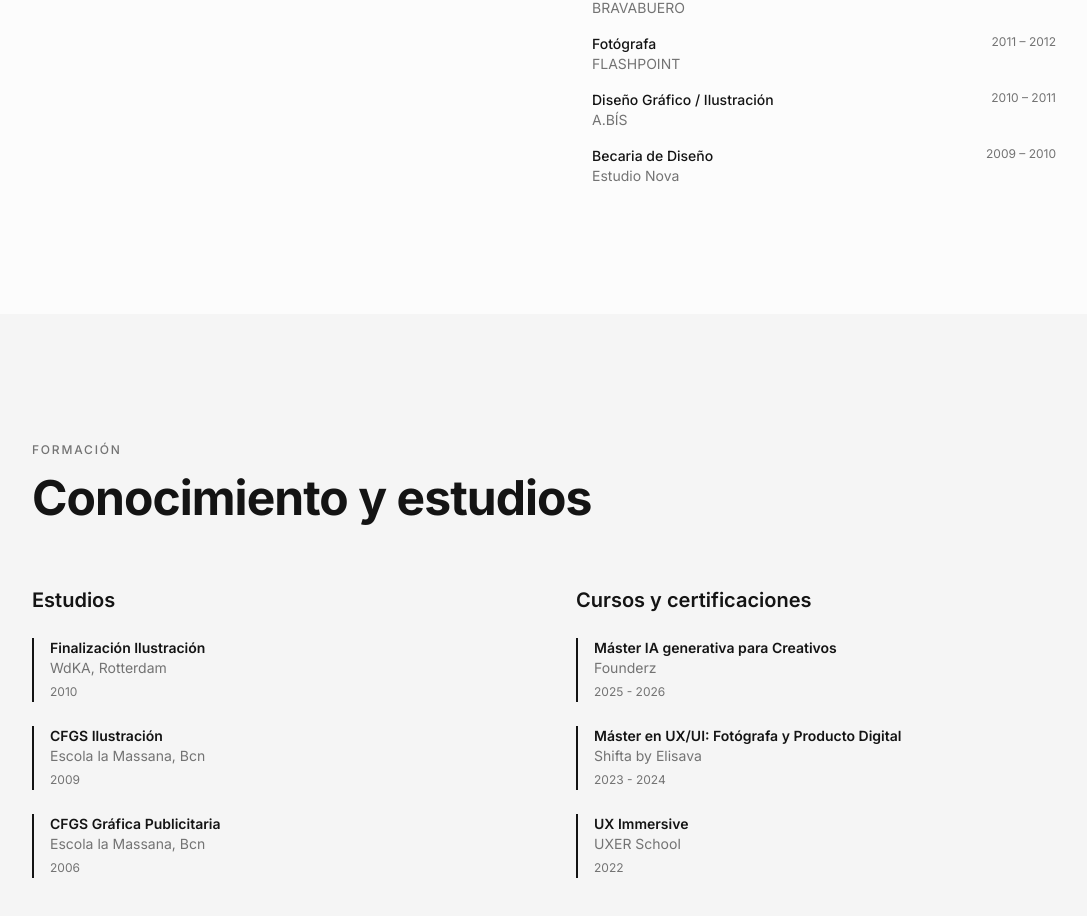
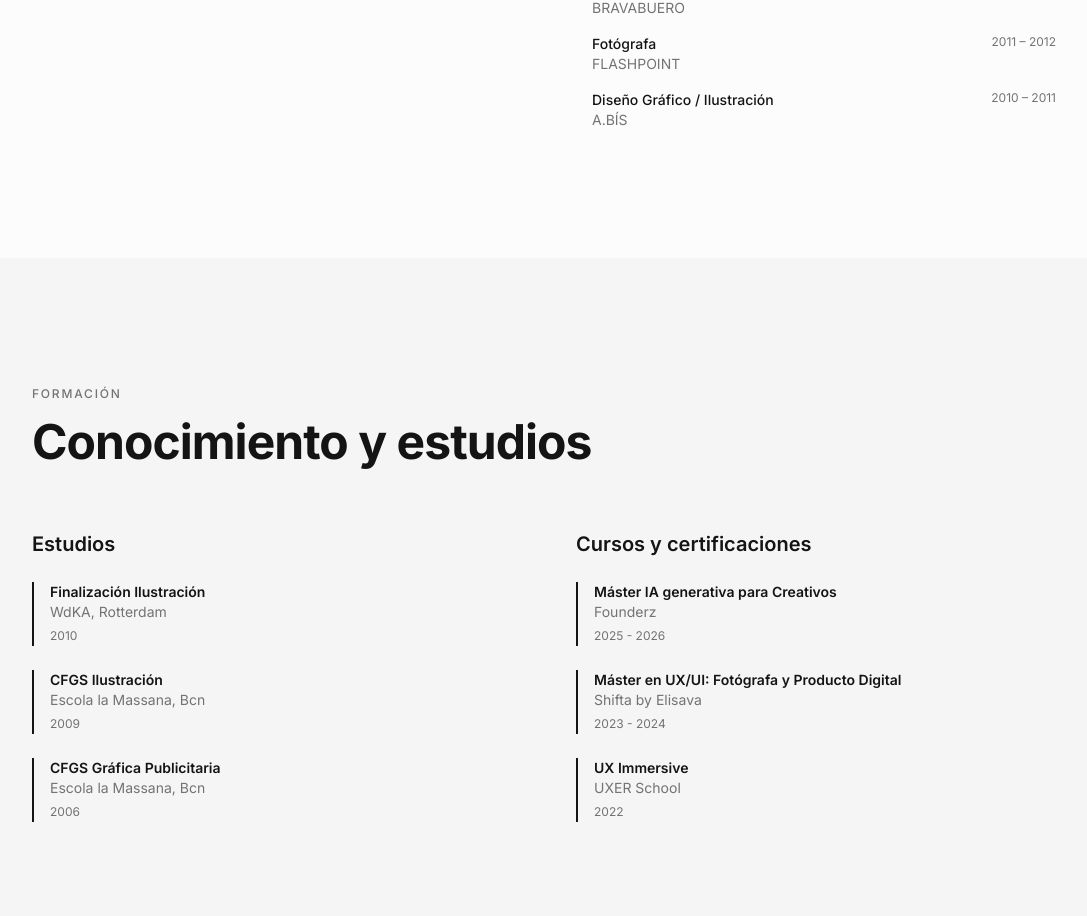
Before and after one commit to danilinked/espielia, a React (Vite) app: page / in a window 1280 px wide. Shown: the part 4492-5408 px from the top of the page, without its empty margins (96-1183 px from the left). Built offline with nearby package versions, Linux system fonts and the light colour scheme; the HTML template or start-up script is replaced by a standard one.

Commit message:
restablece lo ya habia

```diff
--- a/src/components/AboutSection.tsx
+++ b/src/components/AboutSection.tsx
@@ -16,8 +16,7 @@ const experienceItems = [
 { role: "Fotógrafa", company: "IESTRATEGIC", period: "2013 – 2014" },
 { role: "Fotógrafa", company: "BRAVABUERO", period: "2012 – 2013" },
 { role: "Fotógrafa", company: "FLASHPOINT", period: "2011 – 2012" },
-{ role: "Diseño Gráfico / Ilustración", company: "A.BÍS", period: "2010 – 2011" },
-{ role: "Becaria de Diseño", company: "Estudio Nova", period: "2009 – 2010" }];
+{ role: "Diseño Gráfico / Ilustración", company: "A.BÍS", period: "2010 – 2011" }];
 
 
 const AboutSection = () => {
```
